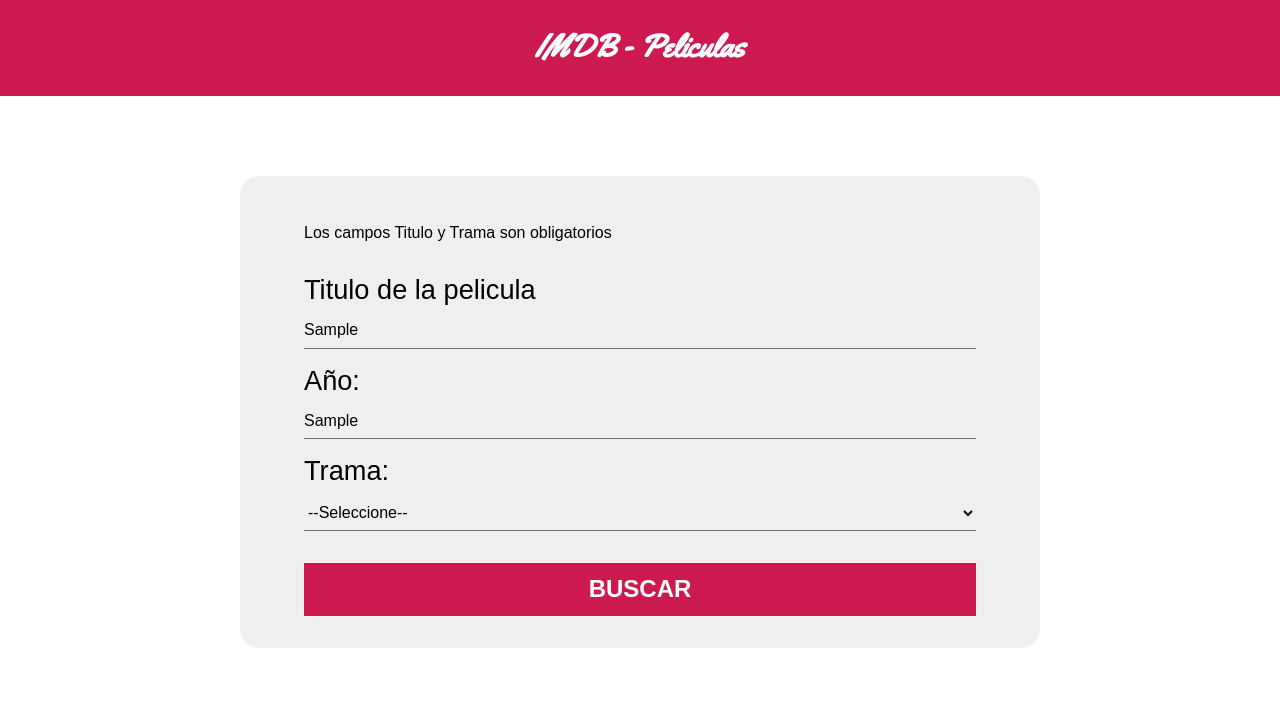
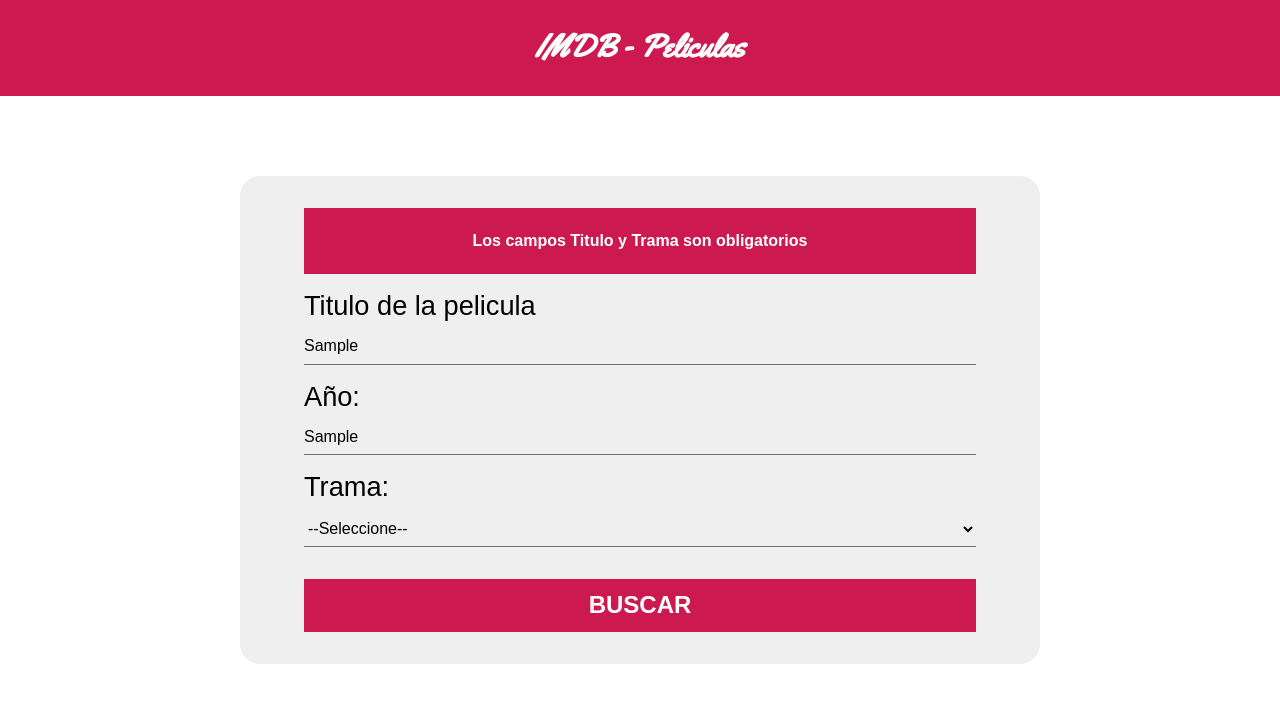
Before and after one commit to FTH-EGC/peliculas, a React (Create React App) app: page / in a window 1280 px wide. Both pictures are taken after typing "Sample", "Sample" into the empty fields and a click on the input "Buscar". Shown: the top 702 px of the page. Built offline with nearby package versions, Linux system fonts and the light colour scheme.

Commit message:
Agregando estilos al error

```diff
--- a/src/index.css
+++ b/src/index.css
@@ -66,3 +66,12 @@
 .boton:hover{
   cursor: pointer;
 }
+
+
+.error{
+  background-color: #CC1A50;
+  padding: .5rem;
+  text-align: center;
+  color: #ffffff;
+  font-weight: bold;
+}
```
